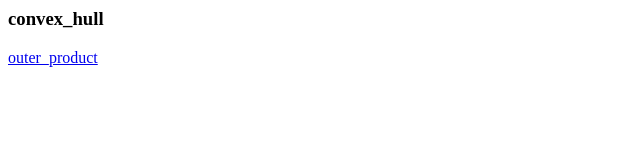
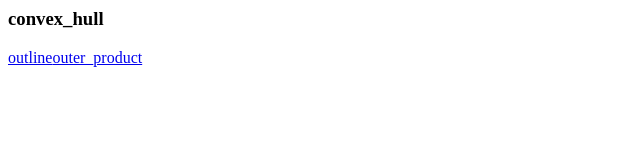
Before and after one commit to penguin234/icebox, a plain HTML site: page fragments/index.html in a window 1280 px wide. Shown: the full height of the page, 0-640 px from the left. Drawn offline with Linux system fonts and the light colour scheme.

Commit message:
added convex_hull/outline link to index

```diff
--- a/fragments/index.html
+++ b/fragments/index.html
@@ -11,6 +11,7 @@
     <script>
       const contents = {
         'convex_hull': [
+          'outline',
           'outer_product',
         ],
       };
```
